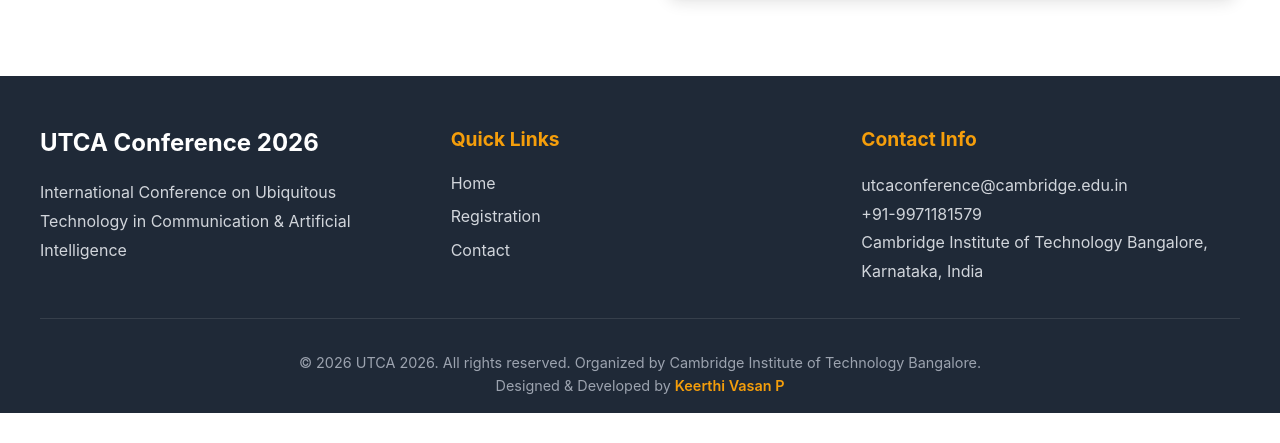
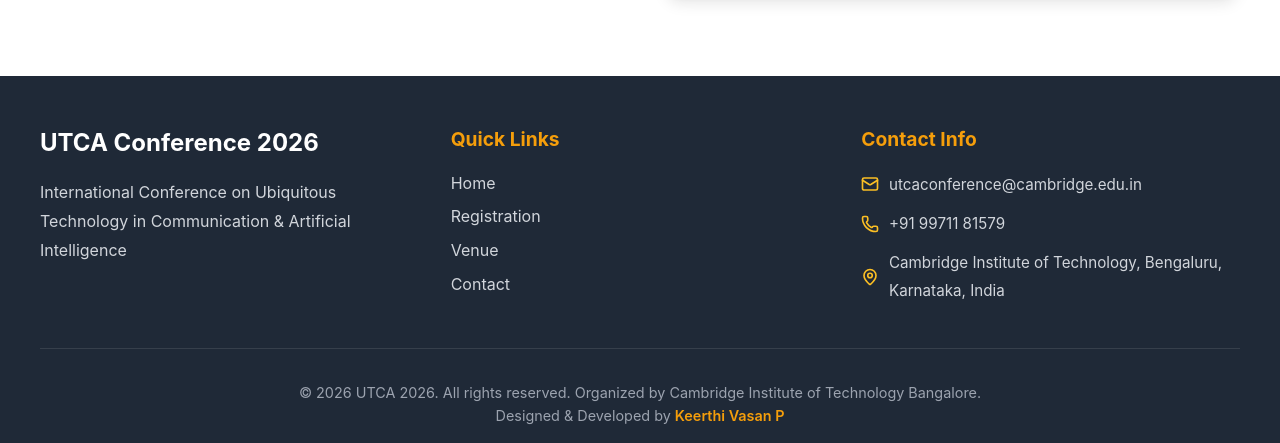
Before and after one commit to keerthivasan91/AIP-conference, a Flask app: page /about in a window 1280 px wide. Shown: the part 716-1159 px from the top of the page. Before the commit the page ends 1129 px from the top, so only its background shows below. Run offline with Flask 3, Linux system fonts and the light colour scheme.

Commit message:
Enhance footer contact section with icons and improved layout; add Lucide script for icon support

```diff
--- a/templates/base.html
+++ b/templates/base.html
@@ -13,6 +13,7 @@
   <meta name="keywords"
     content="UTCA, International Conference, Ubiquitous Technology, Communication, Artificial Intelligence" />
   <link href="https://fonts.googleapis.com/css2?family=Roboto:wght@400;700&display=swap" rel="stylesheet" />
+  <script src="https://unpkg.com/lucide@latest"></script>
 </head>
 
 <body>
@@ -29,11 +30,14 @@
           <li><a href="{{ url_for('about') }}" class="{% if active_page == 'about' %}active{% endif %}">About</a></li>
           <li><a href="{{ url_for('committee') }}"
               class="{% if active_page == 'committee' %}active{% endif %}">Committee</a></li>
-          <li><a href="https://pubs.aip.org/aip/acp/issue/3131/1" target="_blank" rel="noopener">Call For<br>Reviewer</a></li>
+          <li><a href="https://pubs.aip.org/aip/acp/issue/3131/1" target="_blank" rel="noopener">Call
+              For<br>Reviewer</a></li>
           <li class="dropdown">
-            <a href="#" class="{% if active_page in ['conference-track', 'submission-guidelines'] %}active{% endif %}">
+            <a href="#"
+              class="dropdown-toggle {% if active_page in ['conference-track', 'submission-guidelines'] %}active{% endif %}">
               Call For<br> Papers
             </a>
+
             <ul class="dropdown-menu">
               <li>
                 <a href="{{ url_for('conference_track') }}"
@@ -51,8 +55,8 @@
             </ul>
           </li>
 
-
-          <li><a href="https://pubs.aip.org/aip/acp/issue/3131/1" target="_blank" rel="noopener">Previous <br> Proceedings<br>(2024)</a></li>
+          <li><a href="https://pubs.aip.org/aip/acp/issue/3131/1" target="_blank" rel="noopener">Previous <br>
+              Proceedings<br>(2024)</a></li>
           <li><a href="{{ url_for('registration') }}"
               class="{% if active_page == 'registration' %}active{% endif %}">Registration</a></li>
           <li><a href="{{ url_for('venue') }}" class="{% if active_page == 'venue' %}active{% endif %}">Venue</a></li>
@@ -86,16 +90,34 @@
           <ul>
             <li><a href="{{ url_for('home') }}">Home</a></li>
             <li><a href="{{ url_for('registration') }}">Registration</a></li>
+            <li><a href="{{ url_for('venue') }}">Venue</a></li>
             <li><a href="{{ url_for('contact') }}">Contact</a></li>
           </ul>
         </div>
 
         <div class="footer-section">
           <h4>Contact Info</h4>
-          <p><a href="mailto:utcaconference@cambridge.edu.in">utcaconference@cambridge.edu.in</a></p>
-          <p><a href="tel:+919971181579">+91-9971181579</a></p>
-          <p>Cambridge Institute of Technology Bangalore, Karnataka, India</p>
+
+          <p class="footer-contact">
+            <i data-lucide="mail"></i>
+            <a href="mailto:utcaconference@cambridge.edu.in">
+              utcaconference@cambridge.edu.in
+            </a>
+          </p>
+
+          <p class="footer-contact">
+            <i data-lucide="phone"></i>
+            <a href="tel:+919971181579">
+              +91 99711 81579
+            </a>
+          </p>
+
+          <p class="footer-contact">
+            <i data-lucide="map-pin"></i>
+            Cambridge Institute of Technology, Bengaluru, Karnataka, India
+          </p>
         </div>
+
       </div>
 
       <div class="footer-bottom">
```
